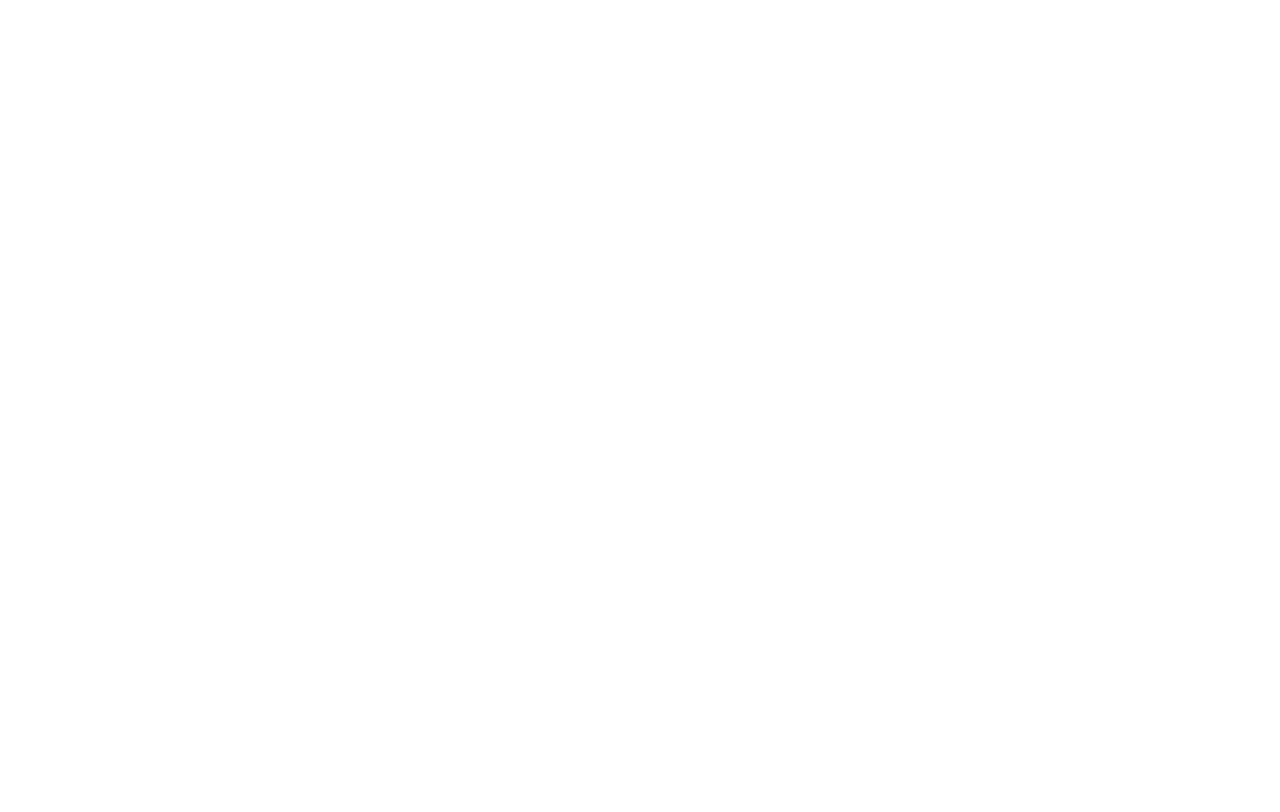
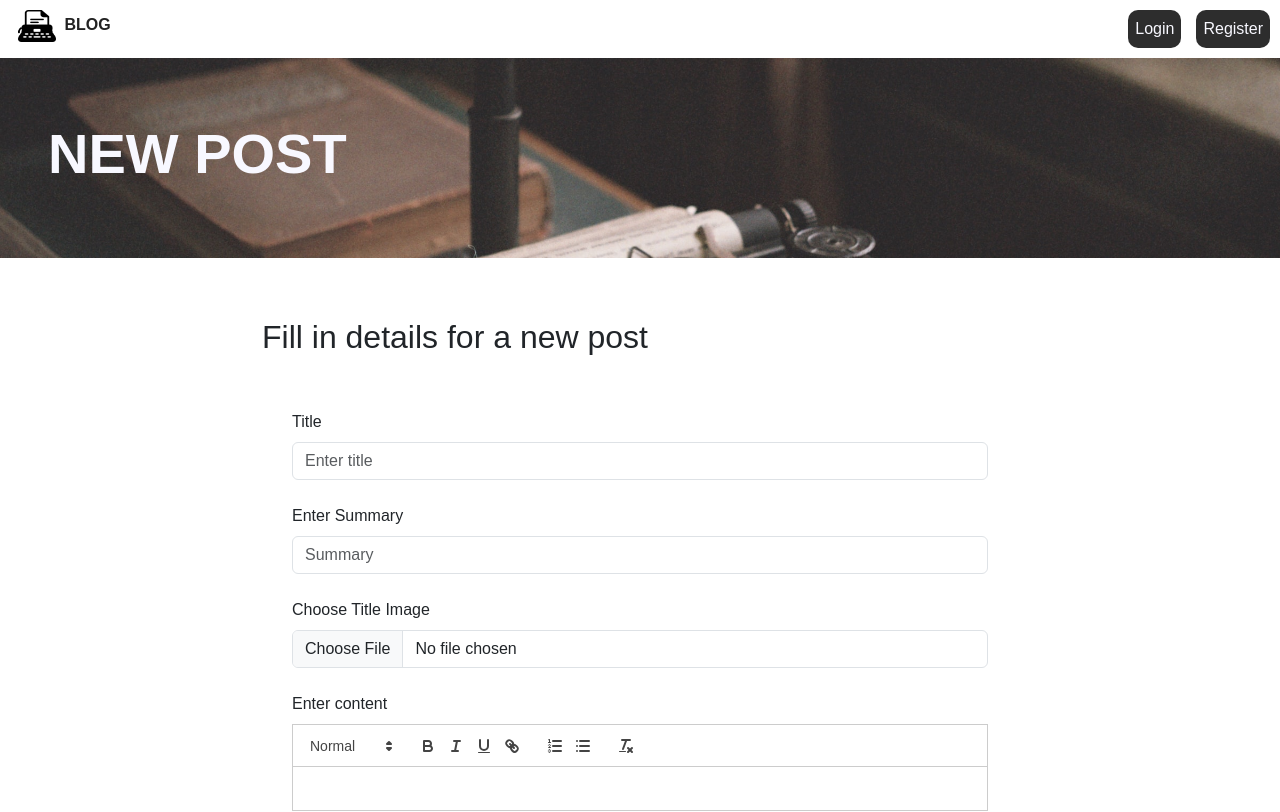
Before and after one commit to Lakshya06/blog-app, a React (Create React App) app in the folder client/: page /create in a window 1280 px wide. Before the commit this address had no page. Shown: the top 812 px of the page. Built offline with nearby package versions, Linux system fonts and the light colour scheme; no server answers; a web font is replaced by a local one.

Commit message:
Added New Post Page and Add Post Button

```diff
--- a/client/package.json
+++ b/client/package.json
@@ -14,6 +14,7 @@
     "react": "^18.2.0",
     "react-bootstrap": "^2.9.1",
     "react-dom": "^18.2.0",
+    "react-quill": "^2.0.0",
     "react-router-dom": "^6.17.0",
     "react-scripts": "5.0.1",
     "web-vitals": "^2.1.4"
--- a/client/src/App.js
+++ b/client/src/App.js
@@ -6,6 +6,7 @@ import Layout from "./Layout";
 import LoginPage from "./Components/LoginPage";
 import RegisterPage from "./Components/RegisterPage";
 import { UserContextProvider } from "./UserContext";
+import CreatePost from "./Components/CreatePost";
 
 function App(){
   const [isLogged, setIsLogged] = useState(false);
@@ -27,6 +28,10 @@ function App(){
       }
       />
 
+      <Route path="/create" element={
+        <CreatePost />
+      } />
+
       </Route>
     </Routes>
     </UserContextProvider>
--- /dev/null
+++ b/client/src/Components/CreatePost.jsx
@@ -0,0 +1,70 @@
+import React, { useState } from "react";
+import ReactQuill from "react-quill";
+import "react-quill/dist/quill.snow.css";
+import { Container, Button, Form } from "react-bootstrap";
+
+function CreatePost(){
+    const [title, setTitle] = useState('');
+    const [summary, setSummary] = useState('');
+    const [content, setContent] = useState('');
+
+    return (
+        <>
+            <Container className="carousel px-5" fluid="xs">
+                <h1>NEW POST</h1>
+            </Container>
+
+            <main>
+
+
+            <Container>
+            <h2 className="mb-4">Fill in details for a new post</h2>
+                <Form className="loginForm">
+                    <Form.Group className="mb-4">
+                        <Form.Label>Title</Form.Label>
+                        <Form.Control
+                        type="title"
+                        placeholder="Enter title"
+                        value={title}
+                        onChange={pre => setTitle(pre.target.value)}
+                        />
+                    </Form.Group>
+
+                    <Form.Group className="mb-4">
+                        <Form.Label>Enter Summary</Form.Label>
+                        <Form.Control
+                        type="summary"
+                        placeholder="Summary"
+                        value={summary}
+                        onChange={pre => setSummary(pre.target.value)}
+                        />
+                    </Form.Group>
+
+                    <Form.Group className="mb-4">
+                        <Form.Label>Choose Title Image</Form.Label>
+                        <Form.Control
+                        type="file"
+                        />
+                    </Form.Group>
+
+                    <Form.Group className="mb-4">
+                        <Form.Label>Enter content</Form.Label>
+                        <ReactQuill
+                        value={content}
+                        onChange={newVal => setContent(newVal)}
+                        />
+                    </Form.Group>
+
+                    <Button variant="primary" type="submit" className="mb-5 mt-4">
+                Create Post
+            </Button>
+
+                </Form>
+            </Container>
+
+            </main>
+        </>
+    );
+}
+
+export default CreatePost;
--- a/client/src/Components/HomePage.jsx
+++ b/client/src/Components/HomePage.jsx
@@ -4,6 +4,7 @@ import Post from  "./Post";
 import {Container} from "react-bootstrap";
 import {Fab} from "@mui/material"
 import { UserContext } from "../UserContext";
+import { Link } from "react-router-dom";
 
 
 function HomePage(){
@@ -22,11 +23,12 @@ function HomePage(){
         </main>
         {
             username && (
-
-            <Fab color="primary" aria-label="add" className="new-post">
-                {/* <AddIcon /> */}
-                +
-            </Fab>
+                <Link to="/create">
+                    <Fab color="primary" aria-label="add" className="new-post">
+                        {/* <AddIcon /> */}
+                        +
+                    </Fab>
+                </Link>
             )
         }
       </>
```
Also changed, not shown: 1 other file (tests, documents, lock files or other folders).
